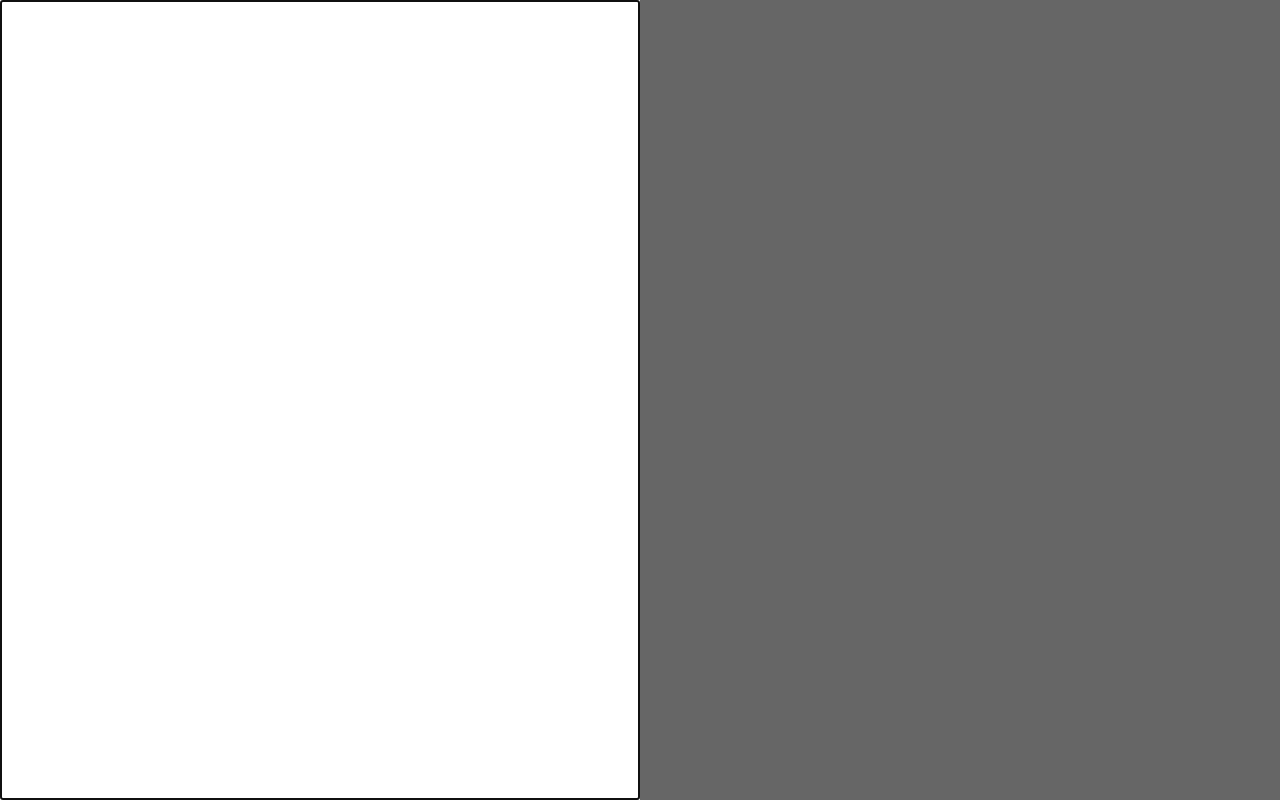
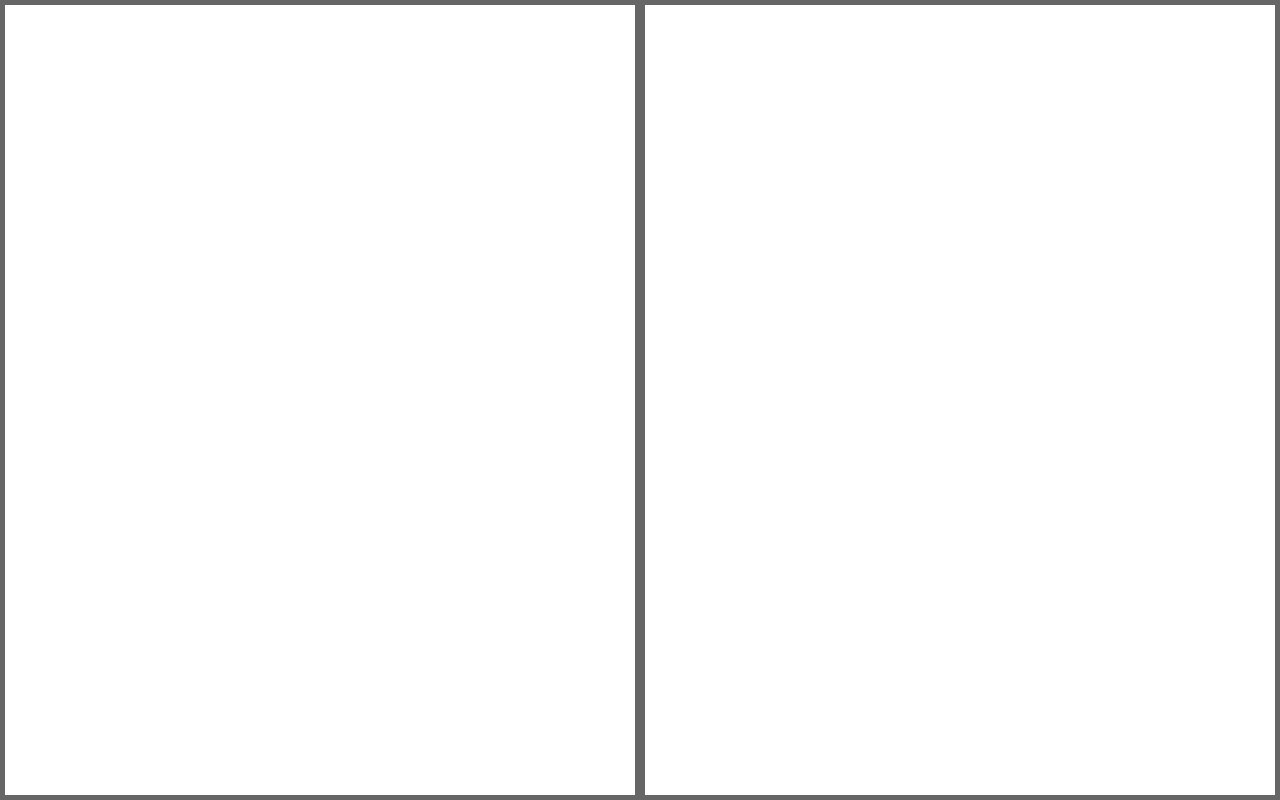
Before and after one commit to alanpaulprice/markdown-previewer, a React app: page / in a window 1280 px wide. Built offline with nearby package versions, Linux system fonts and the light colour scheme.

Commit message:
moved all css from js files to one css file

```diff
--- a/index.html
+++ b/index.html
@@ -4,7 +4,7 @@
   <meta charset="UTF-8">
   <meta name="viewport" content="width=device-width, initial-scale=1.0">
   <meta http-equiv="X-UA-Compatible" content="ie=edge">
-  <title>Document</title>
+  <title>Markdown Previewer</title>
   <link rel="stylesheet" href="./style.css">
 </head>
 
--- a/src/index.js
+++ b/src/index.js
@@ -1,8 +1,9 @@
 // example: https://codepen.io/freeCodeCamp/full/JXrLLE
 // https://github.com/alanpaulprice/markdown-previewer
 //TODO: sort out styles
-//TODO: convert output string into html
-//TODO: add lodash for debounce
+//TODO: sort monospace output
+//TODO: add responsive css,
+//      make output go below, 100% width on small screens
 
 import React, { Component } from 'react';
 import ReactDOM from 'react-dom';
@@ -20,7 +21,7 @@ class App extends Component {
   }
   render() {
     return (
-      <div style={appDivStyle}>
+      <div className='app'>
         <InputArea
           updateInputState={ (value) => this.updateInputState(value) }
         />
@@ -38,11 +39,6 @@ class App extends Component {
   }
 }
 
-const appDivStyle = {
-  display: 'flex',
-  height: '100%',
-}
-
 ReactDOM.render(
   <App/>,
   document.getElementById('container')
--- a/src/input-area.js
+++ b/src/input-area.js
@@ -9,9 +9,10 @@ class InputArea extends Component {
   render() {
     return (
       <textarea
+        className='input-area'
         autoFocus
         rows='20'
-        style={inputStyle}
+        //style={inputStyle}
         value={ this.state.markdown }
         onChange={ event => this.onInputChange(event.target.value) }
       />
@@ -24,11 +25,16 @@ class InputArea extends Component {
   }
 }
 
-const inputStyle = {
-  flex: '1 1 0',
-  width: '50%',
-  resize: 'none',
-  minHeight: '500px'
-};
+// const inputStyle = {
+//   flex: '1 1 0',
+//   color: '#666',
+//   backgroundColor: '#fff',
+//   resize: 'none',
+//   minHeight: '500px',
+//   margin: '5px',
+//   padding: '5px',
+//   outlineWidth: '0',
+//   border: '0',
+// };
 
 export default InputArea;
--- a/src/output-area.js
+++ b/src/output-area.js
@@ -8,18 +8,11 @@ function outputArea(props) {
 
   return (
     <div
-      style={ divStyle }
+      className='output-area'
       dangerouslySetInnerHTML={createMarkup()}
       >
     </div>
   );
 }
 
-const divStyle = {
-  display: 'inline-block',
-  width: '50%',
-  backgroundColor: '#666',
-  minHeight: '500px'
-};
-
 export default outputArea;
--- a/style.css
+++ b/style.css
@@ -1,13 +1,53 @@
 * {
-  margin: 0;
-  padding: 0;
-  box-sizing: border-box;
+  /* font-family: arial; */
 }
 
-html, body {
+html, body{
   height: 100%;
 }
 
-#container {
+body{
+  margin: 0;
+  padding: 0;
+}
+
+#container{
   height: 100%;
 }
+
+.app{
+  display: flex;
+  height: 100%;
+  background-color: #666;
+}
+
+.input-area{
+  flex: 1 1 0;
+  color: #666;
+  background-color: #fff;
+  resize: none;
+  min-height: 500px;
+  margin: 5px;
+  padding: 5px;
+  outline-width: 0;
+  border: 0;
+}
+
+.output-area{
+  flex: 1 1 0;
+  background-color: #fff;
+  color: #666;
+  min-height: 500px;
+  margin: 5px;
+  padding: 5px;
+}
+
+/* .app{
+  display: flex;
+  height: 100%;
+  backgroundColor: #666;
+} */
+
+/* @media screen and (max-height: 700px){
+
+} */
```
